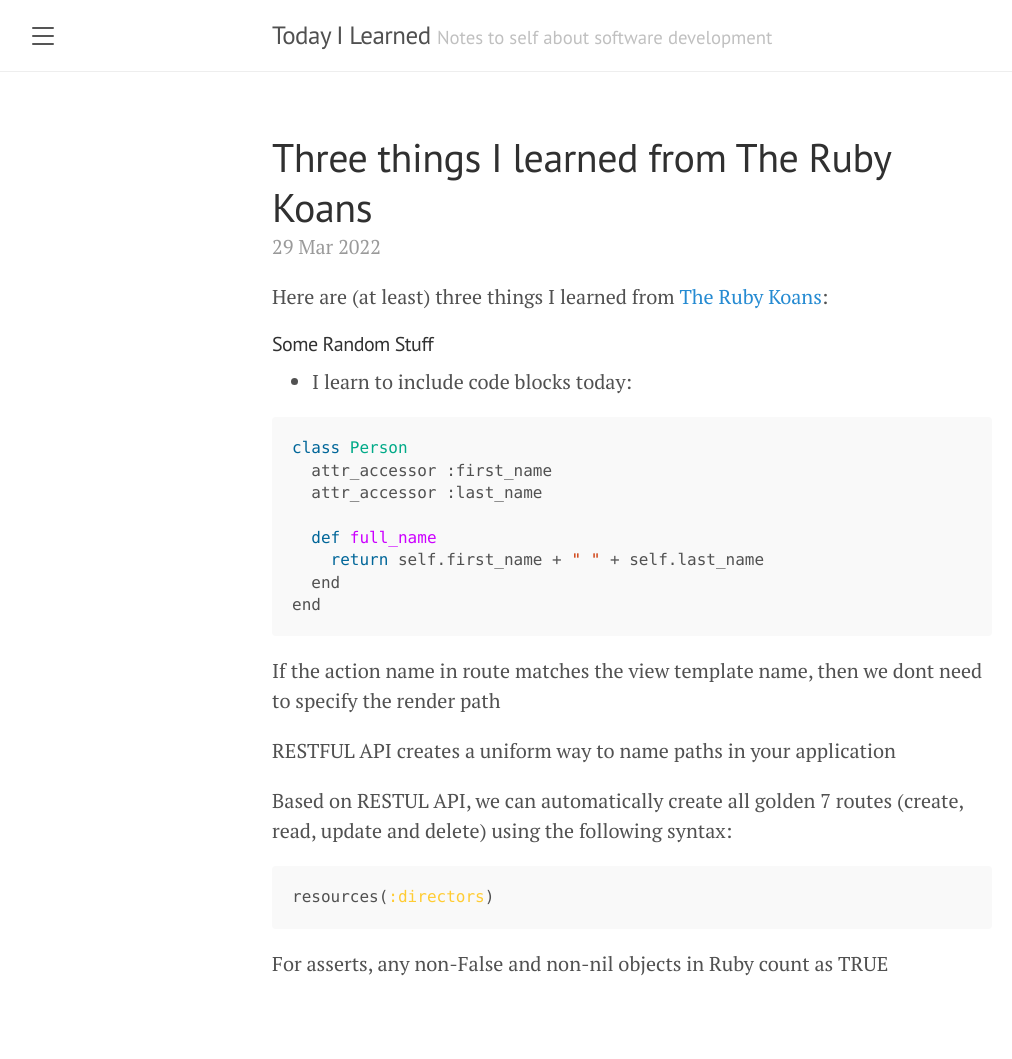
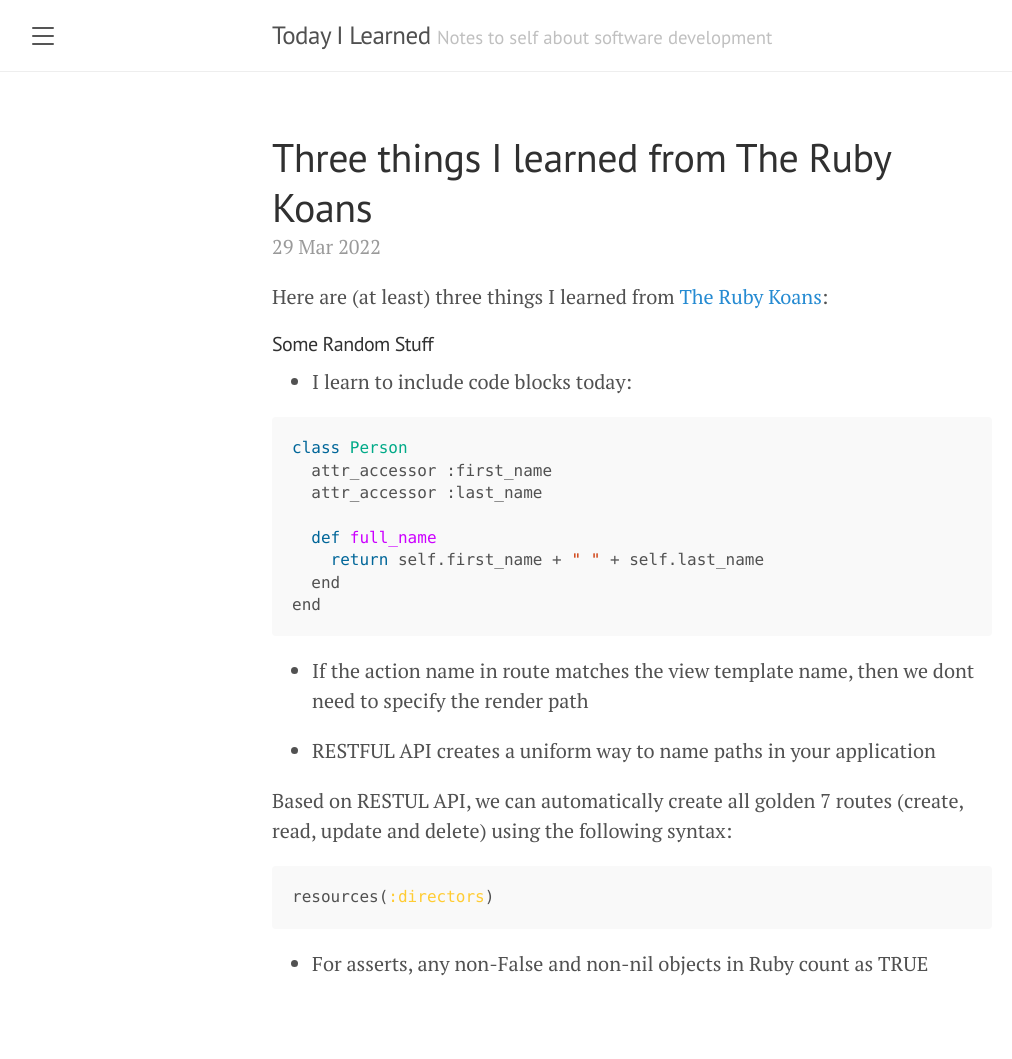
Before and after one commit to anhdao21/study_journal, a Jekyll site: the page built from _posts/2022-03-29-three-things-i-learned-from-the-ruby-koans.md, in a window 1280 px wide. Shown: the whole page, without its empty margins (8-1020 px from the left). Built offline with Jekyll 4.4.1, drawn with Linux system fonts in a browser that asks for light colours.

````diff
--- a/_posts/2022-03-29-three-things-i-learned-from-the-ruby-koans.md
+++ b/_posts/2022-03-29-three-things-i-learned-from-the-ruby-koans.md
@@ -19,13 +19,13 @@ class Person
 end
 ```
 
-If the action name in route matches the view template name, then we dont need to specify the render path
+- If the action name in route matches the view template name, then we dont need to specify the render path
 
-RESTFUL API creates a uniform way to name paths in your application
+- RESTFUL API creates a uniform way to name paths in your application
 
 Based on RESTUL API, we can automatically create all golden 7 routes (create, read, update and delete) using the following syntax:
 ```ruby
 resources(:directors)
 ```
 
-For asserts, any non-False and non-nil objects in Ruby count as TRUE
+- For asserts, any non-False and non-nil objects in Ruby count as TRUE
````
